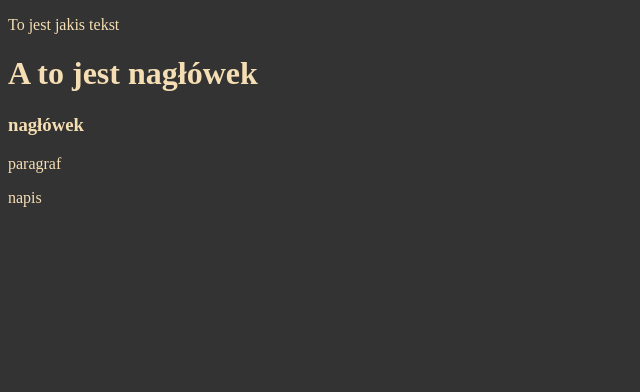
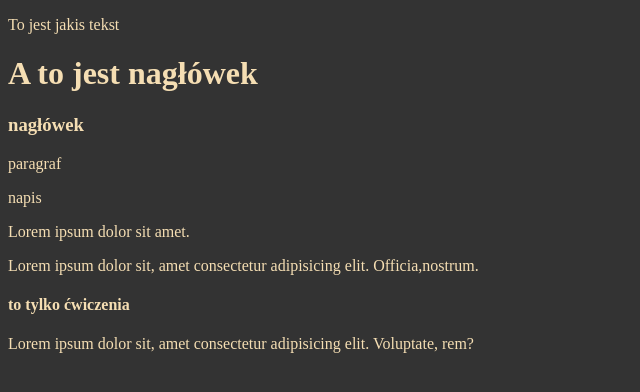
Before and after one commit to Luka-webdev/nauka_gita, a plain HTML site: page index.html in a window 1280 px wide. Shown: the whole page, without its empty margins (0-640 px from the left). Drawn offline with Linux system fonts and the light colour scheme.

Commit message:
add html elements

```diff
--- a/index.html
+++ b/index.html
@@ -9,12 +9,22 @@
   <body>
     <p>To jest jakis tekst</p>
     <h1>A to jest nagłówek</h1>
-
-      <article>
-        <h3>nagłówek</h3>
-        <p>paragraf</p>
-        <span>napis</span>
-      </article>
-
+    <article>
+      <h3>nagłówek</h3>
+      <p>paragraf</p>
+      <span>napis</span>
+      <p>Lorem ipsum dolor sit amet.</p>
+      <span class="text"
+        >Lorem ipsum dolor sit, amet consectetur adipisicing elit.
+        Officia,nostrum.</span
+      >
+    </article>
+    <div>
+      <h4>to tylko ćwiczenia</h4>
+      <div>
+        Lorem ipsum dolor sit, amet consectetur adipisicing elit. Voluptate,
+        rem?
+      </div>
+    </div>
   </body>
 </html>
```
